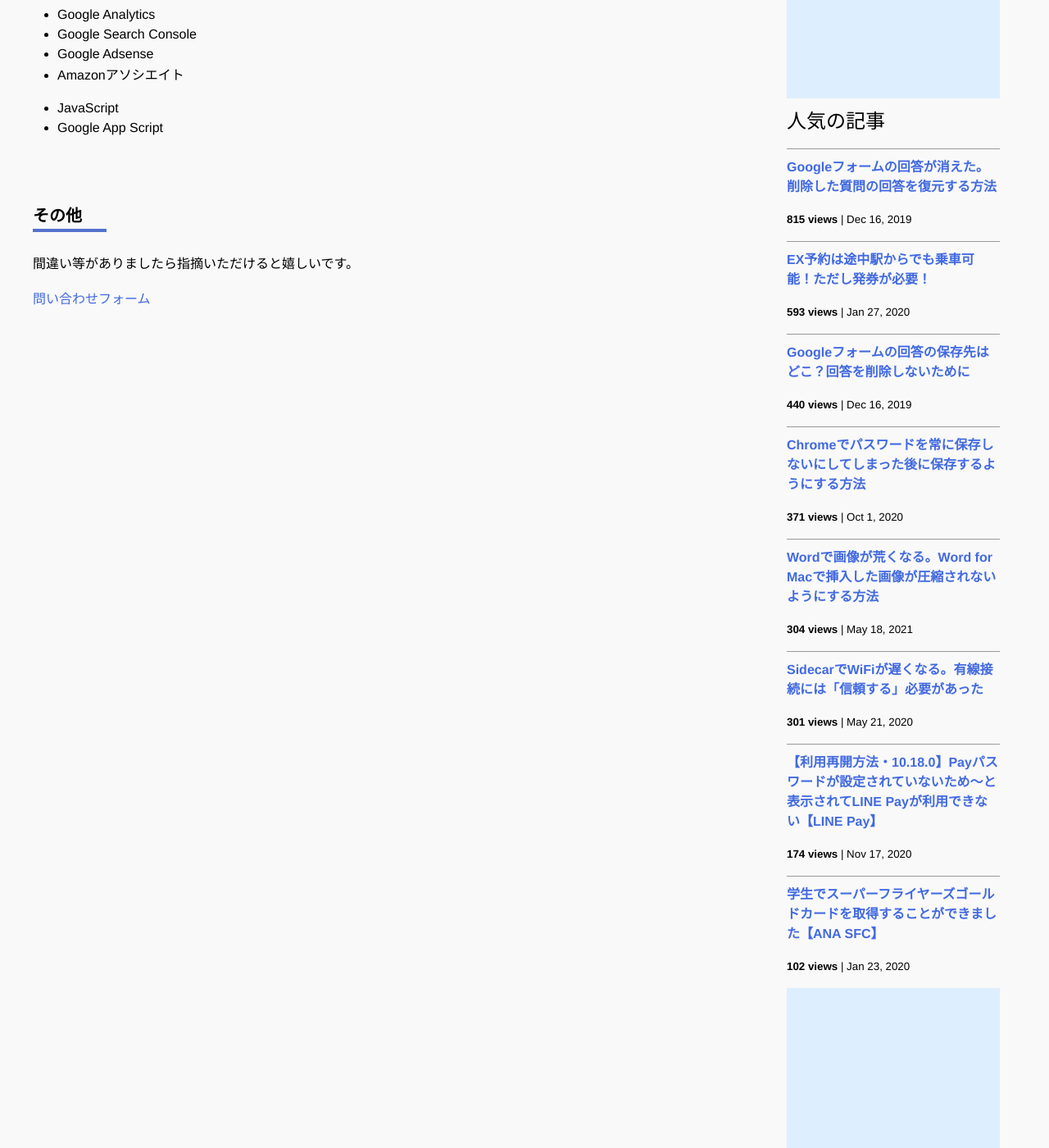
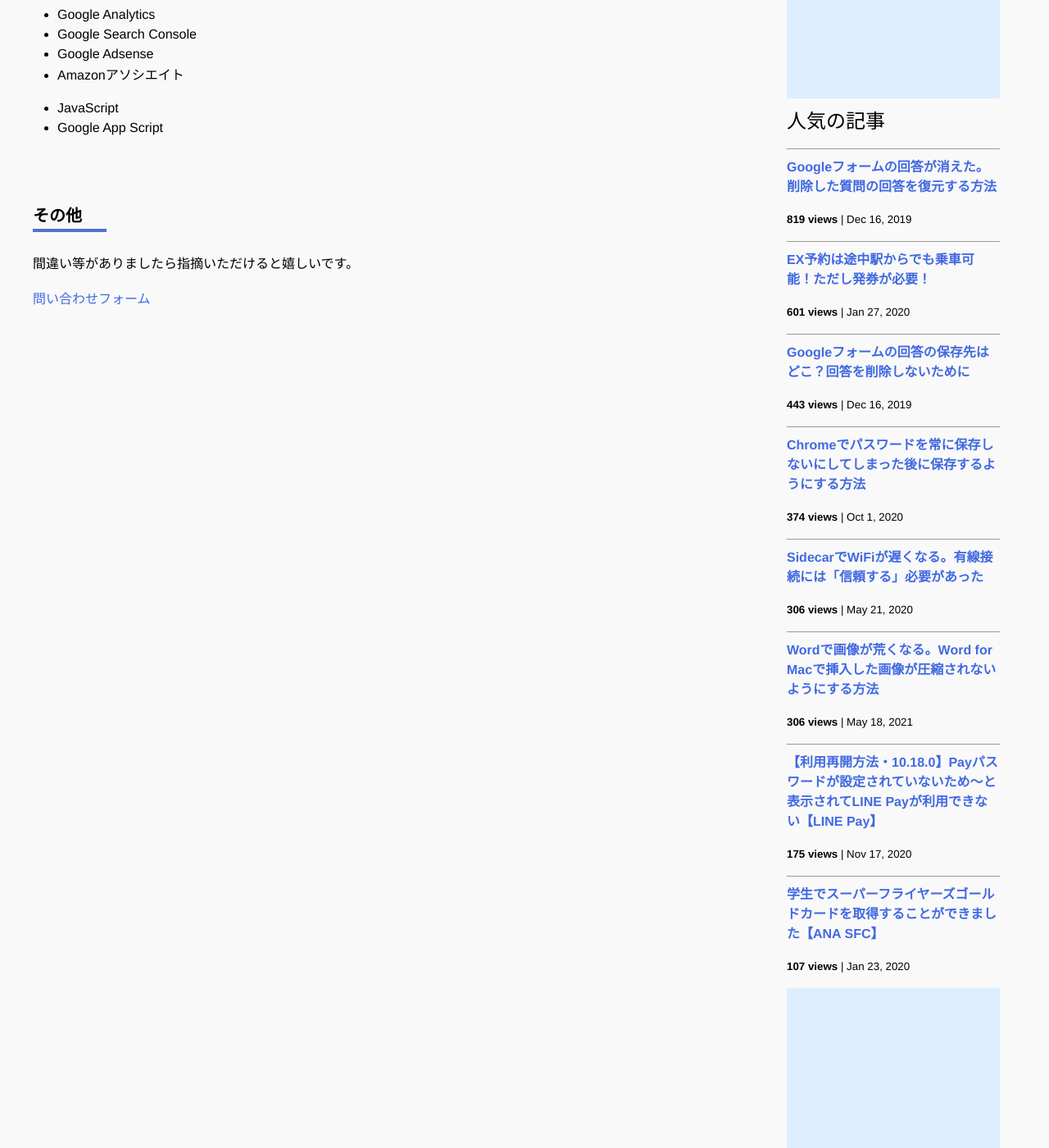
Before and after one commit to iwanaminami/shoyaiwaname, a Jekyll site: the page built from about.markdown, in a window 1280 px wide and 1400 px high, scrolled down 693 px. Shown: the whole window at 82% size. Built offline with Jekyll 4.4.1, drawn with Linux system fonts in a browser that asks for light colours; nearby versions of some CDN libraries; comment, search, counter and statistics services are not loaded.

Commit message:
a new commit message

```diff
--- a/_data/popularposts.yml
+++ b/_data/popularposts.yml
@@ -1,17 +1,17 @@
 side:
-  - view: 815
+  - view: 819
     url: /2019/12/16/restore-googleform.html
-  - view: 593
+  - view: 601
     url: /2020/01/27/ex-rideontheway.html
-  - view: 440
+  - view: 443
     url: /2019/12/16/googleform-answers.html
-  - view: 371
+  - view: 374
     url: /2020/10/01/googlepassword.html
-  - view: 304
+  - view: 306
+    url: /2020/05/21/sidecar-via-cable.html
+  - view: 306
     url: /2021/05/18/image-compression-word.html
-  - view: 301
-    url: /2020/05/21/sidecar-via-cable.html
-  - view: 174
+  - view: 175
     url: /2020/11/17/linepay.html
-  - view: 102
+  - view: 107
     url: /2020/01/23/sfcgold.html
```
